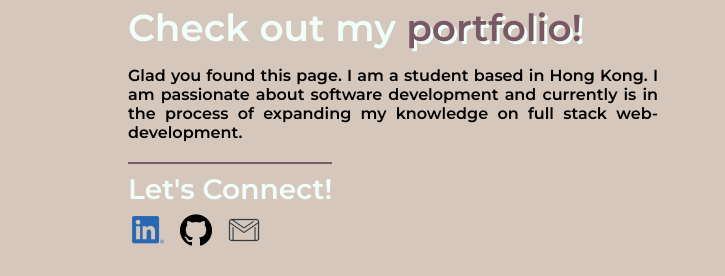
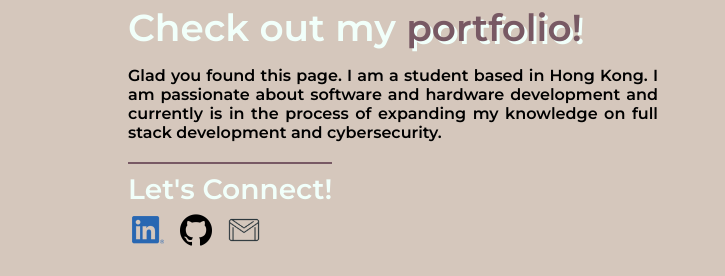
Before and after one commit to jeanitha/portfolio-website, a website: page src/index.html in a window 1280 px wide. Shown: the part 274-550 px from the top of the page, 0-725 px from the left. Drawn offline with Linux system fonts and the light colour scheme.

Commit message:
changed texts

```diff
--- a/src/index.html
+++ b/src/index.html
@@ -58,9 +58,9 @@
                 <!-- ABOUT ME -->
                 <main class="main-text">
                     <p>Glad you found this page. I am a student based in Hong Kong.
-                        I am passionate about software development and currently is in the process of expanding my
+                        I am passionate about software and hardware development and currently is in the process of expanding my
                         knowledge
-                        on full stack web-development. </p>
+                        on full stack development and cybersecurity. </p>
                 </main>
             </div>
 
```
